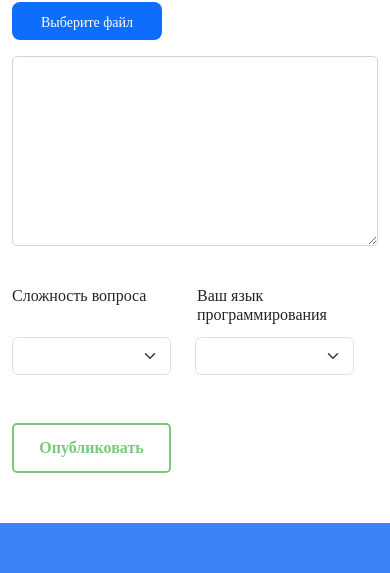
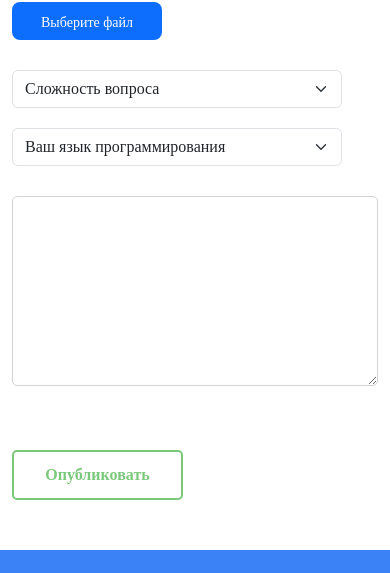
Before and after one commit to OverflowProjectMSP/final, a Vue app in the folder client/: page /NewQuestion in a window 390 px wide. Shown: the part 487-1060 px from the top of the page. Built offline with nearby package versions, Linux system fonts and the light colour scheme; a web font is replaced by a local one.

Commit message:
10 баг

```diff
--- a/client/src/components/Questions/NewQuestion.vue
+++ b/client/src/components/Questions/NewQuestion.vue
@@ -166,6 +166,30 @@ export default {
 
                 </div>
 
+                <div class="sel-block">
+                    <div class="diff-que">
+                            <select class="form-select" v-model="form.dificulty">
+                                <option value="">Сложность вопроса</option>
+                                <option value="Простой">Простой</option>
+                                <option value="Средний">Средний</option>
+                                <option value="Сложный">Сложный</option>
+                            </select>
+                    </div>
+                    <div class="yourlang">
+                            <select class="form-select" v-model="form.tag">
+                                <option value="">Ваш язык программирования</option>
+                                <option value="javascript">JavaScript</option>
+                                <option value="ts">TS</option>
+                                <option value="python">Python</option>
+                                <option value="php">PHP</option>
+                                <option value="cpp">C++</option>
+                                <option value="java">Java</option>
+                                <option value="cs">C#</option>
+                                <option value="go">Golang</option>
+                                <option value="IB">ИБ</option>
+                            </select>
+                    </div>
+                </div>
 
                 <div class="row">
                     <div class="col-12">
@@ -180,43 +204,11 @@ export default {
                     </div>
                 </div>
 
-            <div class="row pt-4">
-                <div class="col-6">
-                    <h4>Сложность вопроса</h4>
-                </div>
-                <div class="col-6">
-                    <h4 class="your">Ваш язык программирования</h4>
-                </div>
 
-                <div class="row pt-1">
-                    <div class="col-6">
-                        <select class="form-select" v-model="form.dificulty">
-                            <option value="Простой">Простой</option>
-                            <option value="Средний">Средний</option>
-                            <option value="Сложный">Сложный</option>
-                        </select>
-
-                    </div>
-                    <div class="col-6">
-                        <select class="form-select" v-model="form.tag">
-                            <option value="javascript">JavaScript</option>
-                            <option value="ts">TS</option>
-                            <option value="python">Python</option>
-                            <option value="php">PHP</option>
-                            <option value="cpp">C++</option>
-                            <option value="java">Java</option>
-                            <option value="cs">C#</option>
-                            <option value="go">Golang</option>
-                            <option value="IB">ИБ</option>
-                        </select>
-
-                    </div>
-                </div>
                 <div class="row pt-5 block">
                     <div class="col-6 btn-error">
                         <button class="btn btn-public"type="submit"><b>Опубликовать</b></button>
                         <p v-if='error' class="error" :class="color">{{ error }}</p>
-                    </div>
                     </div>
                 </div>
         </form>
@@ -266,6 +258,7 @@ export default {
   opacity: 1 !important;
 }
 
+
 .modal-cenel img {
   border-radius: 0% !important;
   width: 150px;
@@ -294,6 +287,24 @@ export default {
     text-align: center;
     transition: all 200ms;
 }
+
+.selects {
+    margin-bottom: 30px;
+}
+
+.form-select {
+    width: 500px;
+}
+
+
+.sel-block {
+    display: flex;
+    gap: 22%;
+    width: 100%;
+    margin-top: 30px;
+    margin-bottom: 30px;
+}
+
 
 .btn-public:hover {
     background-color: #7ac97a;
@@ -484,9 +495,23 @@ div.vid {
     }
 }
 
+@media (max-width: 1400px) {
+    .sel-block {
+        gap: 10%;
+    }
+}
+
 @media(max-width: 1200px) {
     .q {
         font-size: var(--size-20);
+    }
+
+    .sel-block {
+        gap: 5%;
+    }
+
+    .form-select {
+        width: 445px;
     }
 }
 
@@ -501,6 +526,16 @@ div.vid {
 
     .mid-1 p {
         font-size: 24px;
+    }
+
+    .form-select {
+        width: 330px;
+    }
+
+    .sel-block {
+        h4 {
+            font-size: 20px;
+        }
     }
 
 }
@@ -555,6 +590,12 @@ div.vid {
     .imp-1 {
         padding-top: 13px;
     }
+
+    .sel-block {
+        flex-direction: column;
+        gap: 20px;
+    }
+
 }
 
 .input-file {
--- a/client/src/components/States/NewState.vue
+++ b/client/src/components/States/NewState.vue
@@ -134,7 +134,20 @@ export default {
                 </div>
 
             </div>
-
+            <div class="change-lang">
+                <select class="form-select" style="border-color: #B3B3  3;" aria-label="Default select example" v-model="form.tag">
+                    <option selected value="">Выберите язык</option>
+                    <option value="javascript">JavaScript</option>
+                    <option value="ts">TS</option>
+                    <option value="python">Python</option>
+                    <option value="php">PHP</option>
+                    <option value="cpp">C++</option>
+                    <option value="java">Java</option>
+                    <option value="cs">C#</option>
+                    <option value="go">Golang</option>
+                    <option value="IB">ИБ</option>
+                </select>
+            </div>
             <div class="form-floating">
                 <textarea ref="textArea" @input="multimethod" @click="updateCursor"
                     class="text-area text-box multi-line yy form-control formchik" data-val="true"
@@ -148,18 +161,7 @@ export default {
 
         <div class="row  block">
             <div class="change-public">
-                <select class="form-select" style="border-color: #B3B3  3;" aria-label="Default select example" v-model="form.tag">
-                    <option selected value="">Выберите язык</option>
-                    <option value="javascript">JavaScript</option>
-                    <option value="ts">TS</option>
-                    <option value="python">Python</option>
-                    <option value="php">PHP</option>
-                    <option value="cpp">C++</option>
-                    <option value="java">Java</option>
-                    <option value="cs">C#</option>
-                    <option value="go">Golang</option>
-                    <option value="IB">ИБ</option>
-                </select>
+
                 <div class="btn-error">
                     <button class="btn btn-public" @click="addState"><b>Опубликовать</b></button>
                     <span class="text-danger" v-if="this.error">{{ error }}</span>
@@ -173,6 +175,10 @@ export default {
 /* стили кнопок */
 .a52 {
     overflow: hidden !important;
+}
+
+.title h2 {
+    color: #000;
 }
 
 .btn-public {
@@ -269,6 +275,7 @@ hr {
 
 .form-select {
     margin-left: 30px;
+    width: 200px;
 }
 
 .transparent {
```
Lines whose indentation alone changed are shown as unchanged.
